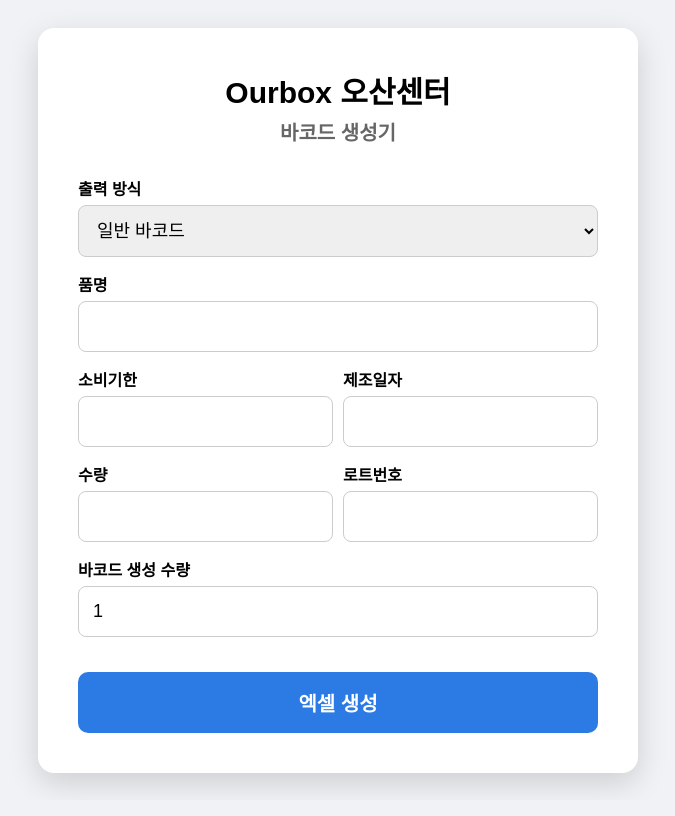
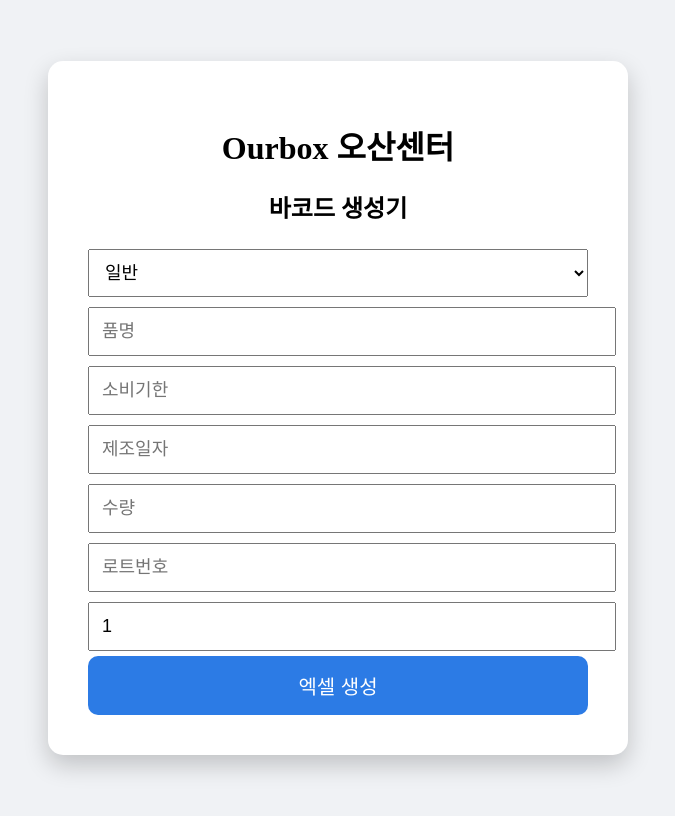
Before and after one commit to kkm313691-stack/ourboxosan-barcode-excel, a Flask app: page / in a window 1280 px wide. Shown: the whole page, without its empty margins (302-977 px from the left). Before the commit the page ends 789 px from the top, so only its background shows below. Run offline with Flask 3, Linux system fonts and the light colour scheme.

Commit message:
Refactor HTML structure and styles for barcode generator

```diff
--- a/templates/index.html
+++ b/templates/index.html
@@ -6,184 +6,90 @@
 
 <style>
 body {
-    font-family: "Malgun Gothic", Arial, sans-serif;
+    font-family: "Malgun Gothic";
     background: #f0f2f5;
-    margin: 0;
-    display: flex;
-    justify-content: center;
-    align-items: center;
-    height: 100vh;
+    display:flex;
+    justify-content:center;
+    align-items:center;
+    height:100vh;
 }
 
-/* 카드 */
-.container {
-    background: white;
-    width: 520px;
-    padding: 40px;
-    border-radius: 16px;
-    box-shadow: 0 10px 30px rgba(0,0,0,0.15);
+.box {
+    background:white;
+    padding:40px;
+    width:500px;
+    border-radius:15px;
+    box-shadow:0 10px 25px rgba(0,0,0,0.2);
 }
 
-/* 타이틀 */
-.title {
-    text-align: center;
-    margin-bottom: 30px;
+h1 { text-align:center; }
+input, select {
+    width:100%;
+    padding:12px;
+    margin:5px 0;
+    font-size:18px;
 }
-
-.title h1 {
-    font-size: 30px;
-    margin: 0;
-}
-
-.title h2 {
-    font-size: 20px;
-    color: #666;
-    margin-top: 5px;
-}
-
-/* 입력 그룹 */
-.input-group {
-    margin-bottom: 15px;
-}
-
-label {
-    font-size: 16px;
-    font-weight: bold;
-    display: block;
-    margin-bottom: 5px;
-}
-
-input, select {
-    width: 100%;
-    padding: 14px;
-    font-size: 18px;
-    border-radius: 8px;
-    border: 1px solid #ccc;
-    box-sizing: border-box;
-}
-
-/* 버튼 */
 button {
-    width: 100%;
-    padding: 16px;
-    font-size: 20px;
-    font-weight: bold;
-    background: #2c7be5;
-    color: white;
-    border: none;
-    border-radius: 10px;
-    margin-top: 20px;
-    cursor: pointer;
-    transition: 0.2s;
-}
-
-button:hover {
-    background: #1a5dc9;
-}
-
-/* 2열 레이아웃 */
-.row {
-    display: flex;
-    gap: 10px;
-}
-
-.row .input-group {
-    flex: 1;
+    width:100%;
+    padding:15px;
+    font-size:20px;
+    background:#2c7be5;
+    color:white;
+    border:none;
+    border-radius:10px;
 }
 </style>
 </head>
 
 <body>
 
-<div class="container">
+<div class="box">
+<h1>Ourbox 오산센터</h1>
+<h2 style="text-align:center;">바코드 생성기</h2>
 
-    <div class="title">
-        <h1>Ourbox 오산센터</h1>
-        <h2>바코드 생성기</h2>
-    </div>
+<select id="mode">
+<option value="normal">일반</option>
+<option value="lot">로트</option>
+</select>
 
-    <div class="input-group">
-        <label>출력 방식</label>
-        <select id="mode">
-            <option value="normal">일반 바코드</option>
-            <option value="lot">로트 바코드</option>
-        </select>
-    </div>
+<input id="name" placeholder="품명">
+<input id="exp" placeholder="소비기한">
+<input id="mfg" placeholder="제조일자">
+<input id="qty" placeholder="수량">
+<input id="lot" placeholder="로트번호">
+<input id="barcode_qty" type="number" value="1">
 
-    <div class="input-group">
-        <label>품명</label>
-        <input type="text" id="name">
-    </div>
-
-    <div class="row">
-        <div class="input-group">
-            <label>소비기한</label>
-            <input type="text" id="exp">
-        </div>
-
-        <div class="input-group">
-            <label>제조일자</label>
-            <input type="text" id="mfg">
-        </div>
-    </div>
-
-    <div class="row">
-        <div class="input-group">
-            <label>수량</label>
-            <input type="text" id="qty">
-        </div>
-
-        <div class="input-group">
-            <label>로트번호</label>
-            <input type="text" id="lot">
-        </div>
-    </div>
-
-    <div class="input-group">
-        <label>바코드 생성 수량</label>
-        <input type="number" id="barcode_qty" value="1" min="1">
-    </div>
-
-    <button onclick="createExcel()">엑셀 생성</button>
-
+<button onclick="go()">엑셀 생성</button>
 </div>
 
 <script>
-async function createExcel() {
-    try {
-        const res = await fetch("/create_excel", {
-            method: "POST",
-            headers: { "Content-Type": "application/json" },
-            body: JSON.stringify({
-                mode: document.getElementById("mode").value,
-                name: document.getElementById("name").value,
-                exp: document.getElementById("exp").value,
-                mfg: document.getElementById("mfg").value,
-                qty: document.getElementById("qty").value,
-                lot: document.getElementById("lot").value,
-                barcode_qty: document.getElementById("barcode_qty").value
+async function go(){
+    const res = await fetch("/create_excel",{
+        method:"POST",
+        headers:{"Content-Type":"application/json"},
+        body:JSON.stringify({
+            mode:mode.value,
+            name:name.value,
+            exp:exp.value,
+            mfg:mfg.value,
+            qty:qty.value,
+            lot:lot.value,
+            barcode_qty:barcode_qty.value
         })
     });
 
-        if (!res.ok) {
+    if(!res.ok){
         alert("엑셀 생성 실패");
         return;
     }
 
     const blob = await res.blob();
-        const url = window.URL.createObjectURL(blob);
+    const url = URL.createObjectURL(blob);
 
-        const a = document.createElement("a");
-        a.href = url;
-        a.download = "barcode.xlsx";
-        document.body.appendChild(a);
+    const a=document.createElement("a");
+    a.href=url;
+    a.download="barcode.xlsx";
     a.click();
-        a.remove();
-
-    } catch (e) {
-        alert("서버 연결 실패");
-        console.error(e);
-    }
 }
 </script>
 
```
Lines whose indentation alone changed are shown as unchanged.
